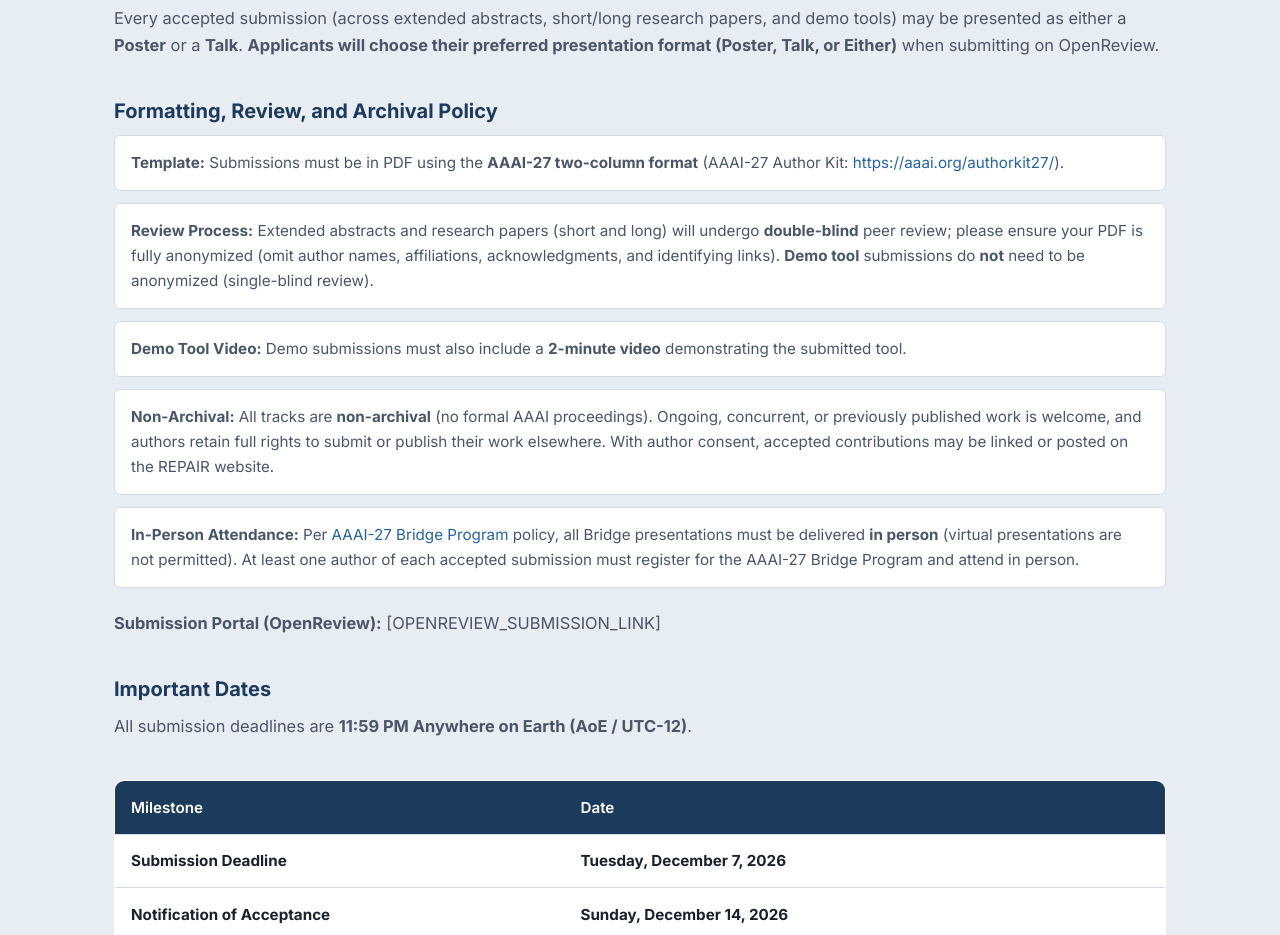
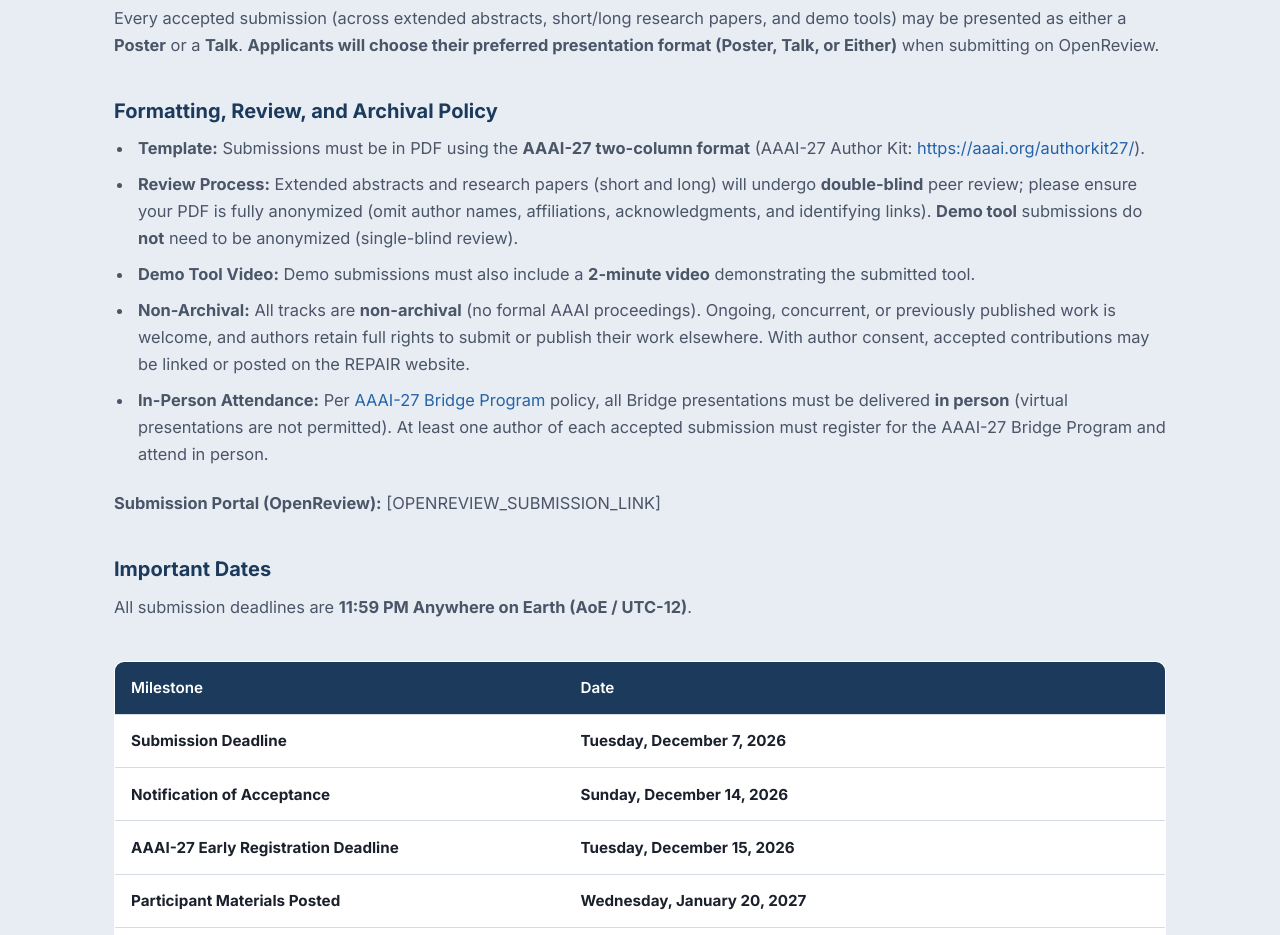
Before and after one commit to Repair-Workshop/Repair-Workshop.github.io, a plain HTML site: page index.html in a window 1280 px wide. Shown: the part 5560-6495 px from the top of the page. Drawn offline with Linux system fonts and the light colour scheme.

Commit message:
Show the submission policy as plain bullets.

```diff
--- a/index.html
+++ b/index.html
@@ -441,7 +441,7 @@
     </p>
 
     <h3 class="cfp-block-title">Formatting, Review, and Archival Policy</h3>
-    <ul class="cfp-policy">
+    <ul class="cfp-bullets">
       <li><strong>Template:</strong> Submissions must be in PDF using the <strong>AAAI-27 two-column format</strong> (AAAI-27 Author Kit: <a href="https://aaai.org/authorkit27/">https://aaai.org/authorkit27/</a>).</li>
       <li><strong>Review Process:</strong> Extended abstracts and research papers (short and long) will undergo <strong>double-blind</strong> peer review; please ensure your PDF is fully anonymized (omit author names, affiliations, acknowledgments, and identifying links). <strong>Demo tool</strong> submissions do <strong>not</strong> need to be anonymized (single-blind review).</li>
       <li><strong>Demo Tool Video:</strong> Demo submissions must also include a <strong>2-minute video</strong> demonstrating the submitted tool.</li>
--- a/style.css
+++ b/style.css
@@ -684,20 +684,15 @@ nav {
 .cfp-table tbody tr:last-child td { border-bottom: none; }
 .cfp-table tbody tr:hover { background: var(--blue-light); }
 
-.cfp-policy {
-  list-style: none;
-  display: flex;
-  flex-direction: column;
-  gap: .75rem;
+.cfp-bullets {
+  margin: 0 0 1.2rem 1.25rem;
+  color: var(--gray-700);
+  font-size: 1.025rem;
 }
 
-.cfp-policy li {
-  background: var(--card-bg);
-  border: 1px solid var(--gray-200);
-  border-radius: 6px;
-  padding: .9rem 1rem;
-  color: var(--gray-700);
-  font-size: .95rem;
+.cfp-bullets li {
+  margin: .55rem 0;
+  padding-left: .25rem;
 }
 
 /* ── Organizers ────────────────────────────────────── */
```
